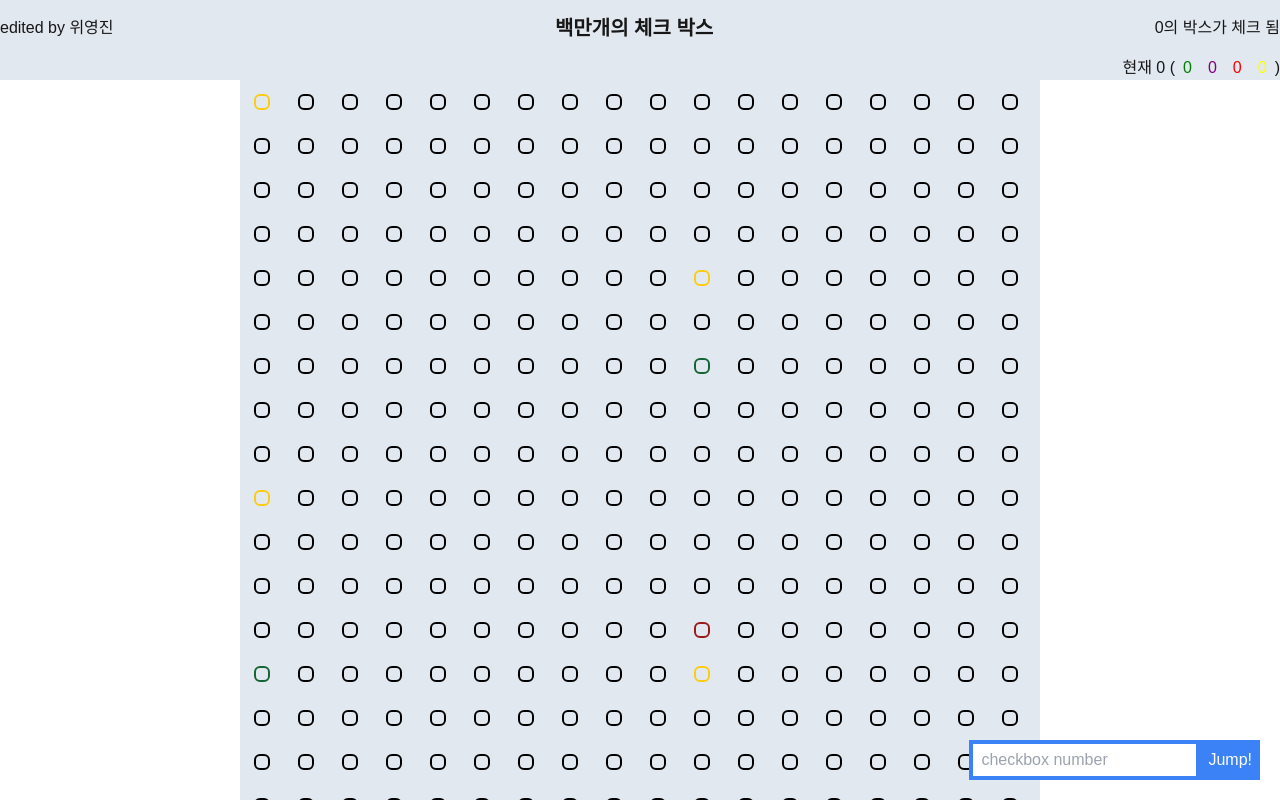
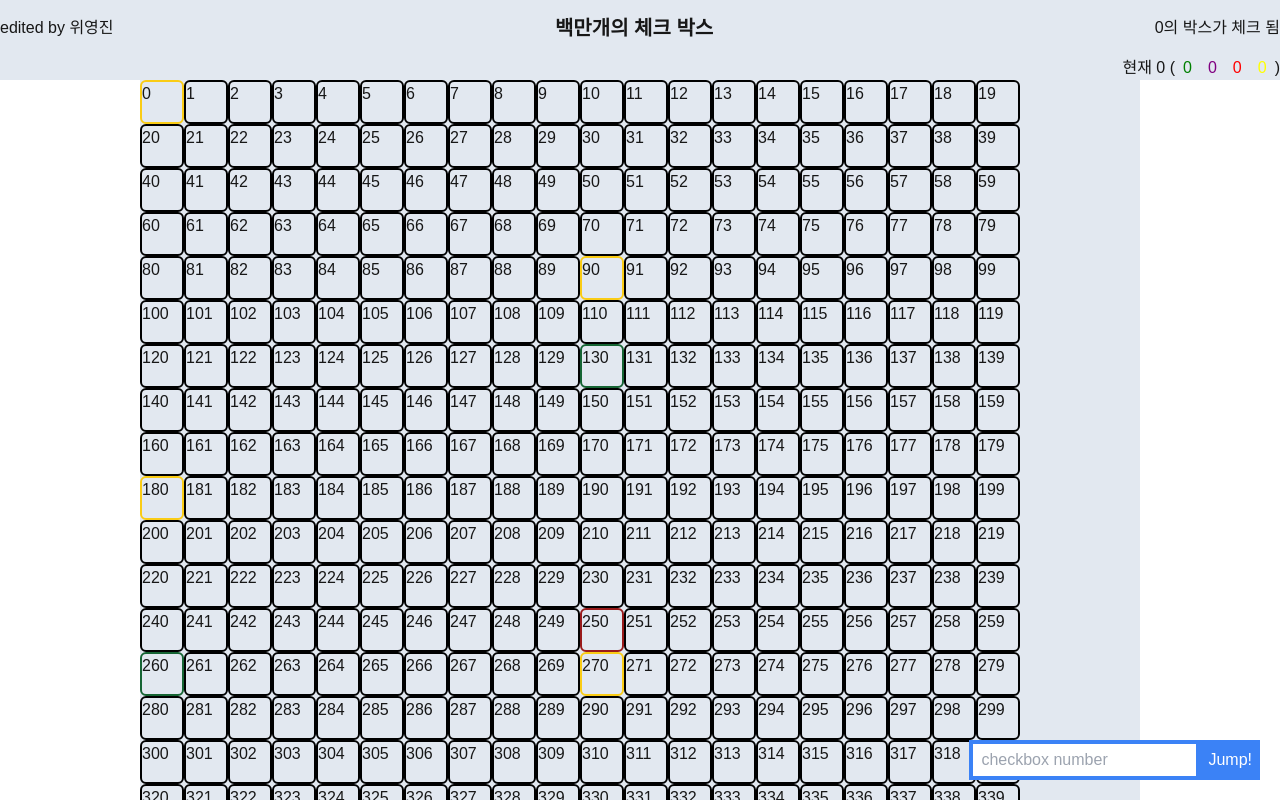
Before and after one commit to weeeeey/superb, a Next.js app: page / in a window 1280 px wide. Built offline with nearby package versions, Linux system fonts and the light colour scheme.

Commit message:
feat: add scroll feature by rowIndex

```diff
--- a/app/(home)/_components/home-check-item.tsx
+++ b/app/(home)/_components/home-check-item.tsx
@@ -1,6 +1,7 @@
 import { GridChildComponentProps } from 'react-window';
 import { ColorType } from '../page';
 import { GREEN, PURPLE, RED, YELLOW } from '@/constants';
+import { useMemo, useRef } from 'react';
 
 const getColor = (idx: number): ColorType | undefined => {
     if (idx % 90 === 0) return YELLOW;
@@ -22,7 +23,6 @@ interface CheckItemProps extends GridChildComponentProps {
     data: {
         checkedIdxs: number[];
         columnCount: number;
-        jumpToTarget: number;
         handleClick: (
             isCheck: boolean,
             idx: number,
@@ -38,7 +38,11 @@ export default function CheckItem({
     data,
 }: CheckItemProps) {
     const { columnCount, handleClick, checkedIdxs } = data;
-    const idx = rowIndex * columnCount + columnIndex;
+    const divRef = useRef<HTMLDivElement>(null);
+
+    const idx = useMemo(() => {
+        return rowIndex * columnCount + columnIndex;
+    }, [rowIndex, columnCount, columnIndex]);
 
     const onChange = (e: React.ChangeEvent<HTMLInputElement>) => {
         const isChecked = e.target.checked;
@@ -47,7 +51,11 @@ export default function CheckItem({
     };
 
     return (
-        <div style={style} className="flex items-center justify-center">
+        <div
+            ref={divRef}
+            style={style}
+            className="flex items-center justify-center"
+        >
             <input
                 className="hidden peer"
                 type="checkbox"
@@ -56,11 +64,13 @@ export default function CheckItem({
                 checked={checkedIdxs.some((id) => id === idx)}
             />
             <label
-                className={`border-2 rounded-md size-4 peer-checked:bg-red-500  cursor-pointer hover:bg-gray-100
+                className={`border-2 rounded-md size-full peer-checked:bg-red-500  cursor-pointer hover:bg-gray-100
                     ${getBorderColor(idx)}`}
                 htmlFor={`checkbox-${idx}`}
                 title={`Item #${idx + 1}`}
-            />
+            >
+                {idx}
+            </label>
         </div>
     );
 }
--- a/app/(home)/_components/home-main.tsx
+++ b/app/(home)/_components/home-main.tsx
@@ -1,5 +1,5 @@
 import { ColorType } from '../page';
-import { memo } from 'react';
+import { memo, useEffect, useRef } from 'react';
 import { FixedSizeGrid } from 'react-window';
 import CheckItem from './home-check-item';
 
@@ -7,7 +7,7 @@ const TOTAL_ITEMS = 1_000_000;
 const ITEM_SIZE = 40;
 const GAP_SIZE = 4;
 
-const config = { columns: 20, width: 800 };
+const config = { columns: 20, width: 1000 };
 const rowCount = Math.ceil(TOTAL_ITEMS / config.columns);
 interface HomeMainProps {
     jumpToTarget: number;
@@ -21,10 +21,23 @@ interface HomeMainProps {
 
 const HomeMain = memo(
     ({ handleClick, checkedIdxs, jumpToTarget }: HomeMainProps) => {
+        const gridRef = useRef<FixedSizeGrid>(null);
+
+        useEffect(() => {
+            if (jumpToTarget >= 0 && gridRef.current) {
+                const rowIndex = Math.floor(jumpToTarget / config.columns);
+
+                gridRef.current.scrollTo({
+                    scrollTop: rowIndex * 44 - 320,
+                });
+            }
+        }, [jumpToTarget]);
+
         return (
             <main className="h-full pt-20 px-4 sm:px-6 md:px-8 lg:px-10 xl:px-20">
                 <section className="h-full overflow-hidden">
                     <FixedSizeGrid
+                        ref={gridRef}
                         columnCount={config.columns}
                         columnWidth={ITEM_SIZE + GAP_SIZE}
                         height={window.innerHeight - 80}
@@ -35,7 +48,6 @@ const HomeMain = memo(
                             columnCount: config.columns,
                             checkedIdxs,
                             handleClick,
-                            jumpToTarget,
                         }}
                         className="mx-auto bg-slate-200"
                     >
```
